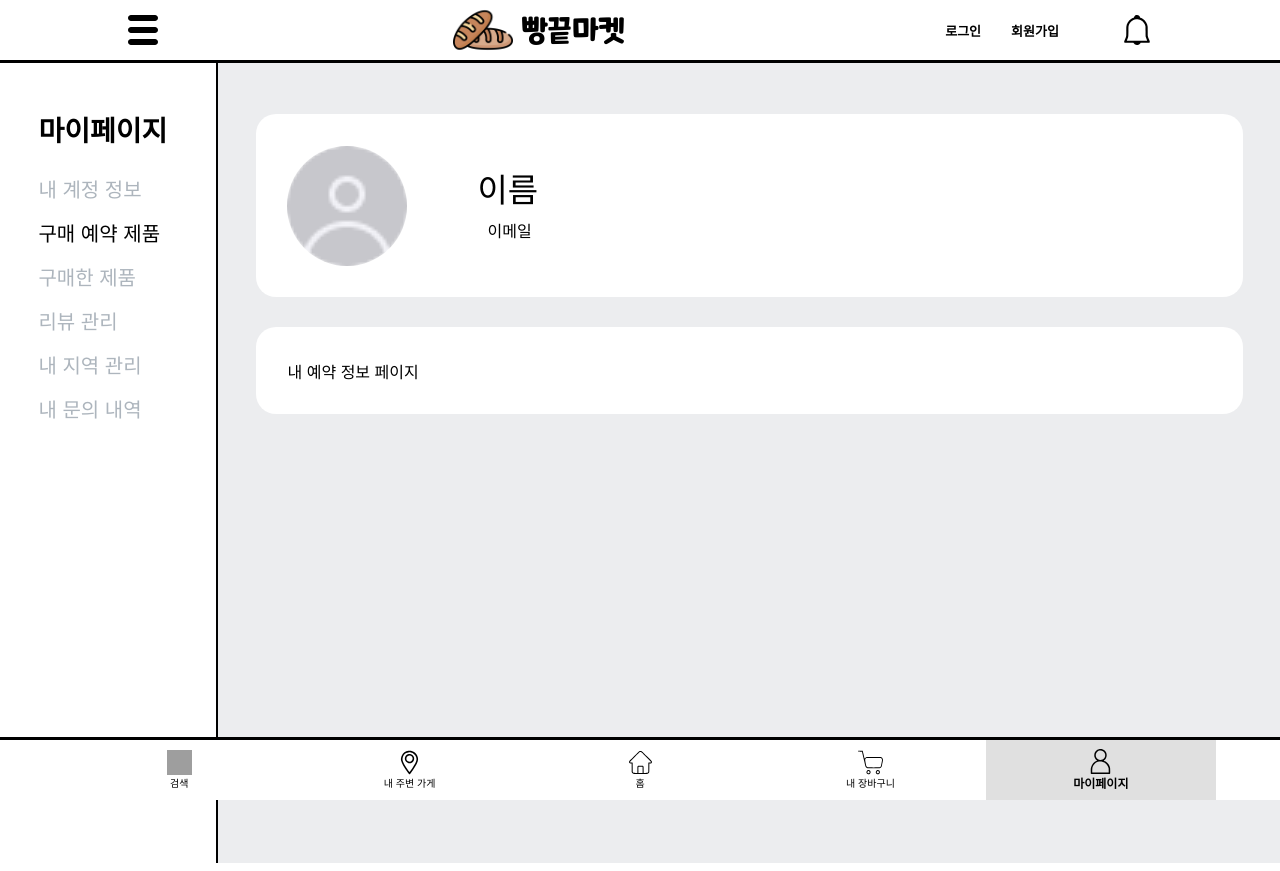
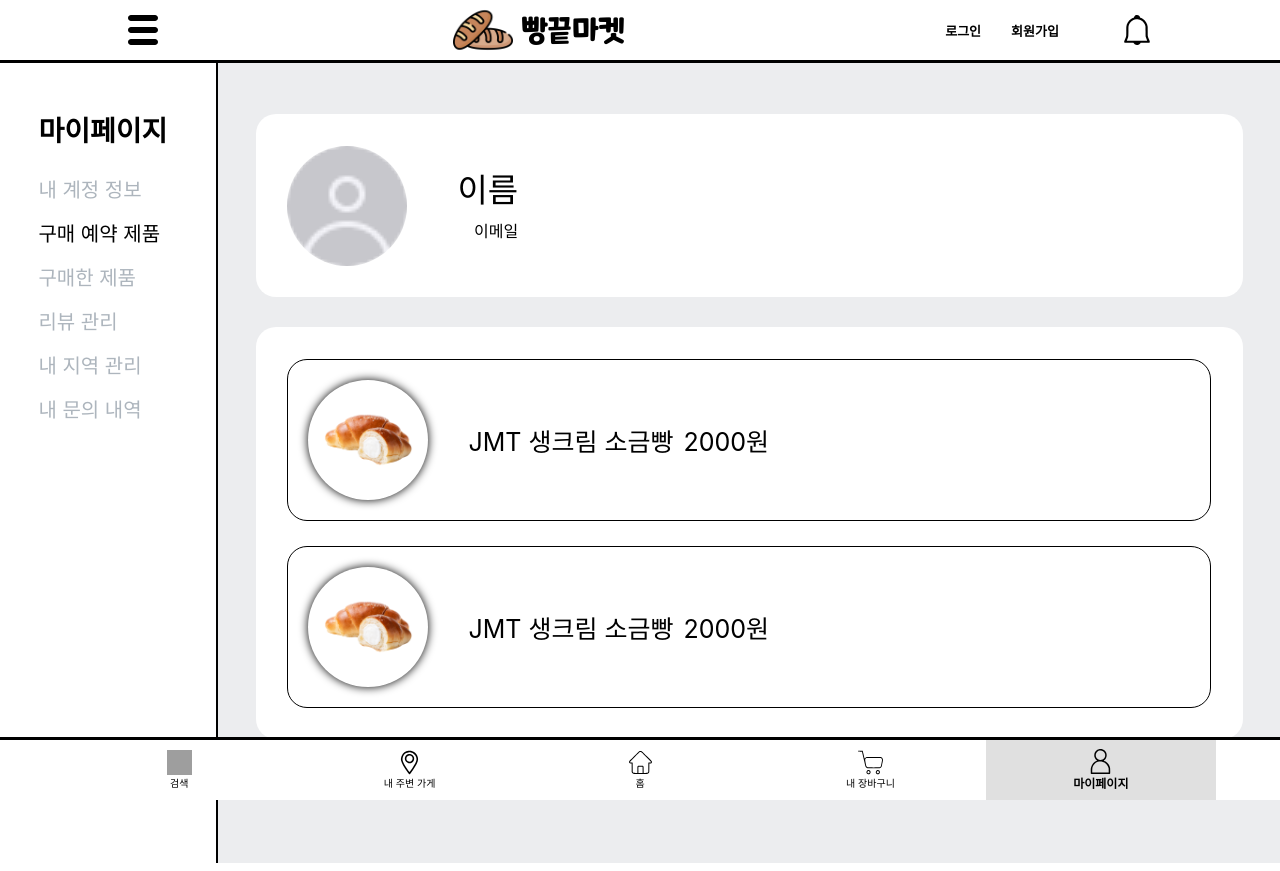
Before and after one commit to Team-BreadMania/BreadEnd-client, a React (Create React App) app: page /MyPageBuyer in a window 1280 px wide. Both pictures are taken after a click on the element "구매 예약 제품". Shown: the top 871 px of the page. Built offline with nearby package versions, Linux system fonts and the light colour scheme; grey boxes are pictures that could not be loaded.

Commit message:
feat 예약페이지

```diff
--- a/src/Pages/02_Reservation.js
+++ b/src/Pages/02_Reservation.js
@@ -1,6 +1,98 @@
 import React from 'react';
 import styled from 'styled-components';
+import bread_img from '../Images/bread_img.png';
 
 export default function Reservation() {
-    return <div>내 예약 정보 페이지</div>;
+    return(
+        <Container>
+            <ReservContainer>
+                <ReservImage/>
+                <ReservTitle>JMT 생크림 소금빵</ReservTitle>
+                <ReservText>2000원</ReservText>
+            </ReservContainer>
+            <ReservContainer>
+                <ReservImage/>
+                <ReservTitle>JMT 생크림 소금빵</ReservTitle>
+                <ReservText>2000원</ReservText>
+            </ReservContainer>
+        </Container>
+    )
 }
+
+const Container = styled.div`
+    display:flex;
+    flex-direction:column;
+    align-items: center;
+    & > div:not(:last-child) {
+        margin-bottom: 25px;
+        @media (max-width:1200px){
+            margin-bottom:18px;
+        }
+        @media (max-width:800px){
+            margin-bottom:10px;
+        }
+    }
+    width:100%;
+`;
+const ReservContainer = styled.div`
+    display: flex;
+    align-items: center;
+    border: 0.5px solid black;
+    border-radius: 20px;
+    padding: 20px;
+    width: 100%;
+    justify-content:left;
+    box-sizing: border-box;
+    @media (max-width:1200px){
+        padding:15px;
+        }
+    @media (max-width:800px){
+        padding:10px;
+        }
+`;
+
+;const ReservTitle = styled.div`
+    width:auto;
+    margin-right:10px;
+    font-size:25px;
+    @media (max-width:1200px){
+            font-size:18px;
+            margin-right:8px;
+        }
+    @media (max-width:800px){
+            font-size:10px;
+            margin-right:6px;
+        }
+`;
+const ReservText = styled.div`
+    width:auto;
+    font-size:25px;
+    @media (max-width:1200px){
+            font-size:18px;
+        }
+    @media (max-width:800px){
+            font-size:10px;
+        }
+`;
+const ReservImage = styled.div`
+    width: 17vw;
+    height: 17vw;
+    max-width: 120px;
+    max-height: 120px;
+    background-image: url(${bread_img});
+    background-size: cover;
+    background-position: center;
+    border-radius: 50%;
+    margin-right: 40px;
+    @media (max-width: 800px) {
+        width: 16vw;
+        height: 16vw;
+        margin-right:12px;
+    }
+    @media (max-width:400px){
+        width:13vw;
+        height:13vw;
+        margin-right:7px;
+    }
+    box-shadow: 0 0 10px;
+`;
--- a/src/Pages/MyPageBuyer.js
+++ b/src/Pages/MyPageBuyer.js
@@ -221,10 +221,10 @@ const UserImage = styled.div`
     background-size: cover;
     background-position: center;
     border-radius: 50%;
-    margin-right: 40px;
+    margin-right: 20px;
     @media (max-width: 800px) {
-        width: 17vw;
-        height: 17vw;
+        width: 15vw;
+        height: 15vw;
         margin-right: 0px;
     }
 `;
@@ -232,7 +232,7 @@ const UserImage = styled.div`
 const UserInform = styled.div`
     display: flex;
     flex-direction: column;
-    text-align: left;
+    text-align: right;
 `;
 const EditButton = styled.div`
     @media (max-width: 850px) {
```
